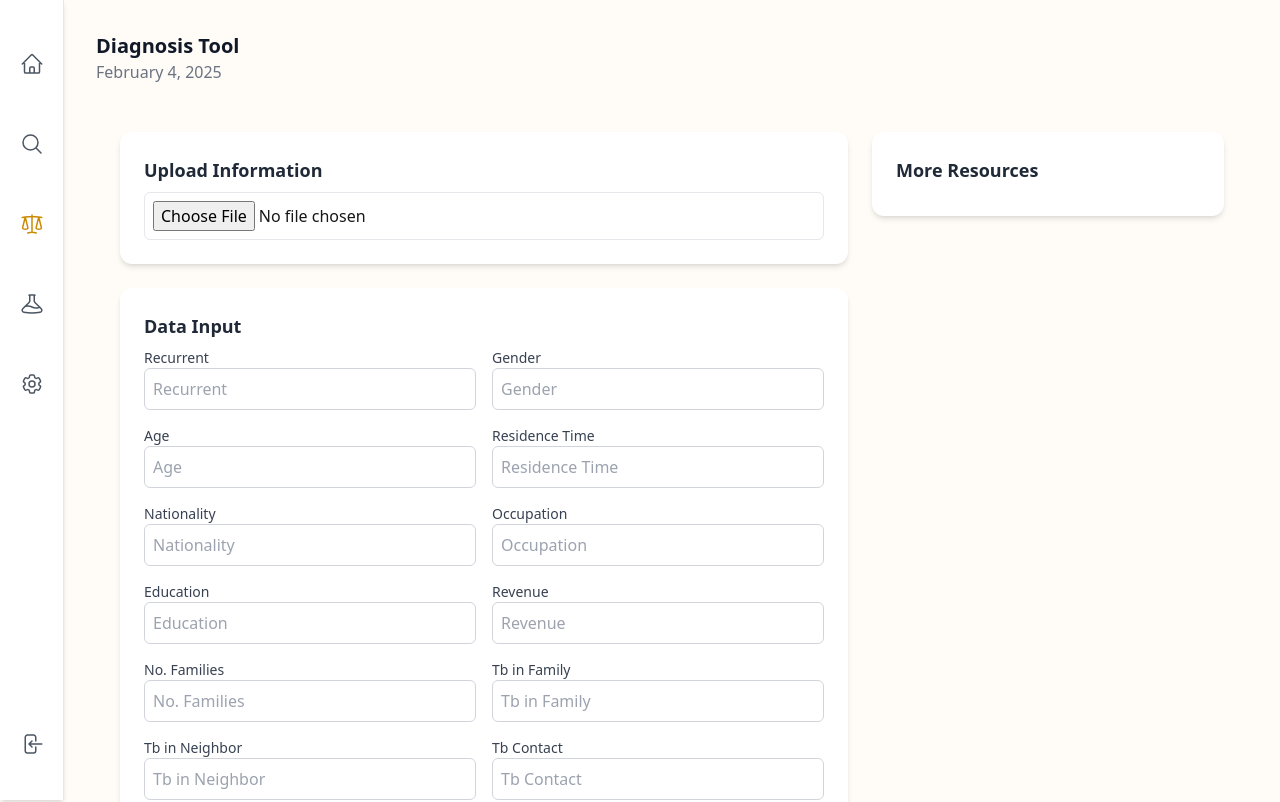
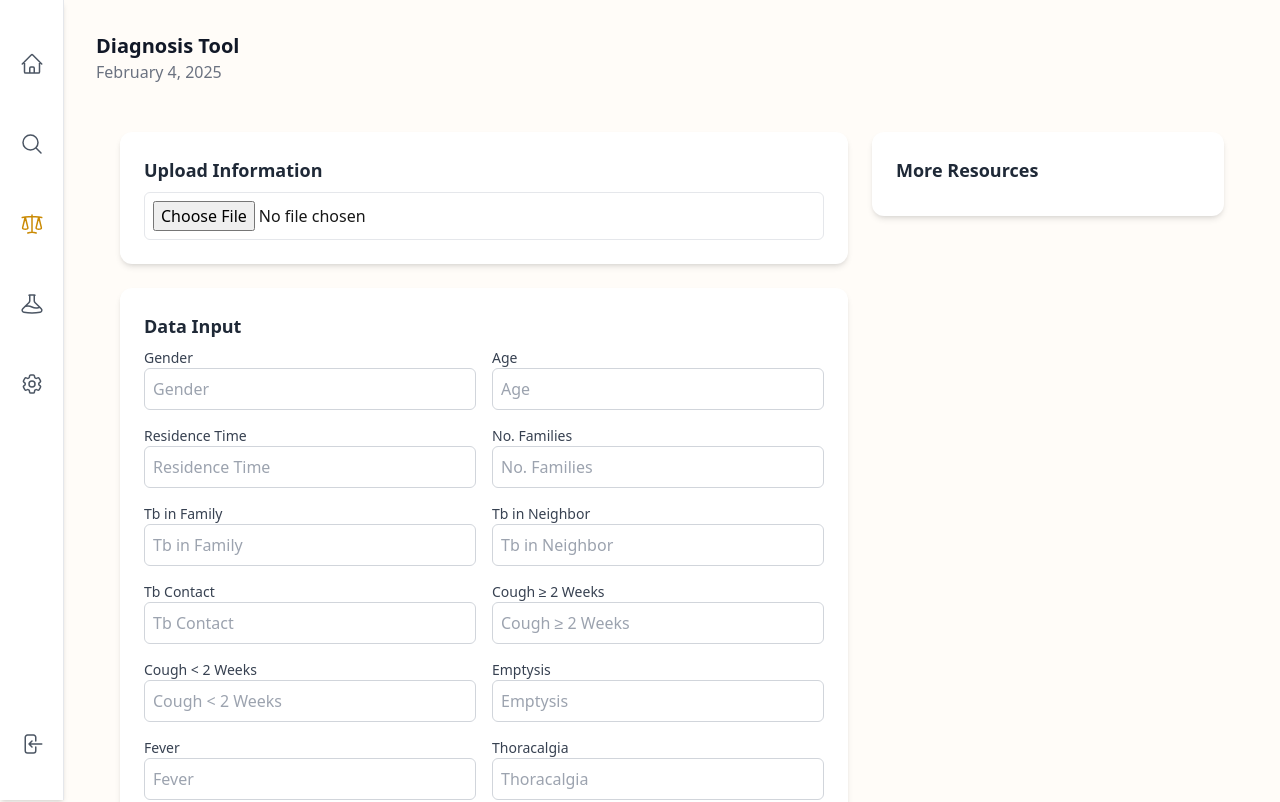
Before and after one commit to lroe34/csi-43c9-capstone-tuberculosis, a Next.js app in the folder frontend/: page /diagnose in a window 1280 px wide. Shown: the top 802 px of the page. Built offline with nearby package versions, Linux system fonts and the light colour scheme.

Commit message:
Move features out of file

```diff
--- a/frontend/app/diagnose/page.js
+++ b/frontend/app/diagnose/page.js
@@ -5,41 +5,20 @@ import { useRouter } from "next/navigation";
 import Card from "@/components/Card";
 import FileUploadCard from "@/components/FileUploadCard";
 import SingleButtonModal from "@/components/SingleButtonModal";
-
+import convertManualDataToFeatures from "@/utils/convertManualDataToFeatures";
+import { requiredColumns, fileToManualMapping } from "@/utils/columnMappings";
 export default function DiagnosisPage() {
   const router = useRouter();
 
-  const [manualData, setManualData] = useState({
-    recurrent: "",
-    gender: "",
-    age: "",
-    residenceTime: "",
-    nationality: "",
-    occupation: "",
-    education: "",
-    revenue: "",
-    noFamilies: "",
-    tbInFamily: "",
-    tbInNeighbor: "",
-    tbContact: "",
-    coughTwoWeeks: "",
-    coughLessThan2Weeks: "",
-    emptysis: "",
-    fever: "",
-    thoracalgia: "",
-    others: "",
-    symptomless: "",
-    similarSymBefore: "",
-    xrayChecking: "",
-    sputumSpecimen: "",
-    tbDiagnosed: "",
-    clinicalRecordChecked: "",
-    antiTbDrugTime: "",
-    patientFinalTypeDecided: "",
-    subserotypeType: "",
-    tbType: "",
-  });
+  const initialManualData = requiredColumns.reduce((acc, col) => {
+    const stateKey = fileToManualMapping[col];
+    if (stateKey) {
+      acc[stateKey] = "";
+    }
+    return acc;
+  }, {});
 
+  const [manualData, setManualData] = useState(initialManualData);
   const [modalOpen, setModalOpen] = useState(false);
   const [modalMessage, setModalMessage] = useState("");
   const [missingFields, setMissingFields] = useState([]);
@@ -66,18 +45,25 @@ export default function DiagnosisPage() {
     if (missing.length > 0) {
       setMissingFields(missing);
       setModalMessage(
-        "There are missing fields. Please complete the highlighted fields."
+        `There are missing fields. Please complete the highlighted fields. Missing fields: ${missing
+          .map((field) => field.replace(/([A-Z])/g, " $1"))
+          .join(", ")}`
       );
       setModalOpen(true);
       return;
     }
+
+    const featuresArray = convertManualDataToFeatures(manualData);
+    console.log("Features array:", featuresArray);
+    console.log("Features array length:", featuresArray.length);
+    console.log("Manual data length:", Object.keys(manualData).length);
     try {
       const predictionResponse = await fetch(
         "https://dummy-function-750908721088.us-central1.run.app",
         {
           method: "POST",
           headers: { "Content-Type": "application/json" },
-          body: JSON.stringify({ manualData }),
+          body: JSON.stringify({ features: featuresArray }),
         }
       );
       const predictionResult = await predictionResponse.json();
@@ -107,19 +93,6 @@ export default function DiagnosisPage() {
         <Card title="Data Input">
           <form onSubmit={handleManualSubmit} className="space-y-4">
             <div className="grid grid-cols-2 gap-4">
-              <div>
-                <label className="block text-sm font-medium text-gray-700">
-                  Recurrent
-                </label>
-                <input
-                  type="text"
-                  name="recurrent"
-                  value={manualData.recurrent}
-                  onChange={handleManualChange}
-                  className={inputClass("recurrent")}
-                  placeholder="Recurrent"
-                />
-              </div>
               <div>
                 <label className="block text-sm font-medium text-gray-700">
                   Gender
@@ -157,58 +130,6 @@ export default function DiagnosisPage() {
                   onChange={handleManualChange}
                   className={inputClass("residenceTime")}
                   placeholder="Residence Time"
-                />
-              </div>
-              <div>
-                <label className="block text-sm font-medium text-gray-700">
-                  Nationality
-                </label>
-                <input
-                  type="text"
-                  name="nationality"
-                  value={manualData.nationality}
-                  onChange={handleManualChange}
-                  className={inputClass("nationality")}
-                  placeholder="Nationality"
-                />
-              </div>
-              <div>
-                <label className="block text-sm font-medium text-gray-700">
-                  Occupation
-                </label>
-                <input
-                  type="text"
-                  name="occupation"
-                  value={manualData.occupation}
-                  onChange={handleManualChange}
-                  className={inputClass("occupation")}
-                  placeholder="Occupation"
-                />
-              </div>
-              <div>
-                <label className="block text-sm font-medium text-gray-700">
-                  Education
-                </label>
-                <input
-                  type="text"
-                  name="education"
-                  value={manualData.education}
-                  onChange={handleManualChange}
-                  className={inputClass("education")}
-                  placeholder="Education"
-                />
-              </div>
-              <div>
-                <label className="block text-sm font-medium text-gray-700">
-                  Revenue
-                </label>
-                <input
-                  type="number"
-                  name="revenue"
-                  value={manualData.revenue}
-                  onChange={handleManualChange}
-                  className={inputClass("revenue")}
-                  placeholder="Revenue"
                 />
               </div>
               <div>
--- a/frontend/components/FileUploadCard.jsx
+++ b/frontend/components/FileUploadCard.jsx
@@ -4,68 +4,7 @@ import { useState } from "react";
 import SingleButtonModal from "@/components/SingleButtonModal";
 import Card from "@/components/Card";
 import * as XLSX from "xlsx";
-
-const requiredColumns = [
-  "Recurrent",
-  "Gender",
-  "Age",
-  "Residence time",
-  "Nationality",
-  "Occupation",
-  "Education",
-  "Revenue",
-  "No. families",
-  "Tb in family",
-  "Tb in neighbor",
-  "Tb contact",
-  "Cough >=2 weeks",
-  "Cough <2 weeks",
-  "Emptysis",
-  "Fever",
-  "Thoracalgia",
-  "Others",
-  "Sympomless",
-  "Have similar sym before",
-  "X-ray checking",
-  "Sputum specimen",
-  "Tb diagnosed",
-  "Clinical record checked",
-  "Anti-tb drug time",
-  "Patient final type decided",
-  "Subserotype type",
-  "TB Type",
-];
-
-const fileToManualMapping = {
-  Recurrent: "recurrent",
-  Gender: "gender",
-  Age: "age",
-  "Residence time": "residenceTime",
-  Nationality: "nationality",
-  Occupation: "occupation",
-  Education: "education",
-  Revenue: "revenue",
-  "No. families": "noFamilies",
-  "Tb in family": "tbInFamily",
-  "Tb in neighbor": "tbInNeighbor",
-  "Tb contact": "tbContact",
-  "Cough >=2 weeks": "coughTwoWeeks",
-  "Cough <2 weeks": "coughLessThan2Weeks",
-  Emptysis: "emptysis",
-  Fever: "fever",
-  Thoracalgia: "thoracalgia",
-  Others: "others",
-  Sympomless: "symptomless",
-  "Have similar sym before": "similarSymBefore",
-  "X-ray checking": "xrayChecking",
-  "Sputum specimen": "sputumSpecimen",
-  "Tb diagnosed": "tbDiagnosed",
-  "Clinical record checked": "clinicalRecordChecked",
-  "Anti-tb drug time": "antiTbDrugTime",
-  "Patient final type decided": "patientFinalTypeDecided",
-  "Subserotype type": "subserotypeType",
-  "TB Type": "tbType",
-};
+import { requiredColumns, fileToManualMapping } from "@/utils/columnMappings";
 
 export default function FileUploadCard({ onFileProcessed }) {
   const [modalOpen, setModalOpen] = useState(false);
@@ -135,7 +74,9 @@ export default function FileUploadCard({ onFileProcessed }) {
 
     if (missingFields.length === 0) {
       setModalVariant("success");
-      setModalMessage("File processed successfully! Please verify data is correct and submit.");
+      setModalMessage(
+        "File processed successfully! Please verify data is correct and submit."
+      );
     } else {
       setModalVariant("error");
       setModalMessage(
--- /dev/null
+++ b/frontend/utils/columnMappings.js
@@ -0,0 +1,51 @@
+export const requiredColumns = [
+  "Gender",
+  "Age",
+  "Residence time",
+  "No. families",
+  "Tb in family",
+  "Tb in neighbor",
+  "Tb contact",
+  "Cough >=2 weeks",
+  "Cough <2 weeks",
+  "Emptysis",
+  "Fever",
+  "Thoracalgia",
+  "Others",
+  "Symptomless",
+  "Have similar sym before",
+  "X-ray checking",
+  "Sputum specimen",
+  "Tb diagnosed",
+  "Clinical record checked",
+  "Anti-tb drug time",
+  "Patient final type decided",
+  "Subserotype type",
+  "TB Type",
+];
+
+export const fileToManualMapping = {
+  Gender: "gender",
+  Age: "age",
+  "Residence time": "residenceTime",
+  "No. families": "noFamilies",
+  "Tb in family": "tbInFamily",
+  "Tb in neighbor": "tbInNeighbor",
+  "Tb contact": "tbContact",
+  "Cough >=2 weeks": "coughTwoWeeks",
+  "Cough <2 weeks": "coughLessThan2Weeks",
+  Emptysis: "emptysis",
+  Fever: "fever",
+  Thoracalgia: "thoracalgia",
+  Others: "others",
+  Symptomless: "symptomless",
+  "Have similar sym before": "similarSymBefore",
+  "X-ray checking": "xrayChecking",
+  "Sputum specimen": "sputumSpecimen",
+  "Tb diagnosed": "tbDiagnosed",
+  "Clinical record checked": "clinicalRecordChecked",
+  "Anti-tb drug time": "antiTbDrugTime",
+  "Patient final type decided": "patientFinalTypeDecided",
+  "Subserotype type": "subserotypeType",
+  "TB Type": "tbType",
+};
--- /dev/null
+++ b/frontend/utils/convertManualDataToFeatures.js
@@ -0,0 +1,13 @@
+export default function convertManualDataToFeatures(manualData) {
+  const features = [];
+
+  for (const key in manualData) {
+    if (manualData.hasOwnProperty(key)) {
+      const value = manualData[key];
+      const parsed = parseFloat(value);
+      features.push(isNaN(parsed) ? value : parsed);
+    }
+  }
+
+  return features;
+}
```
